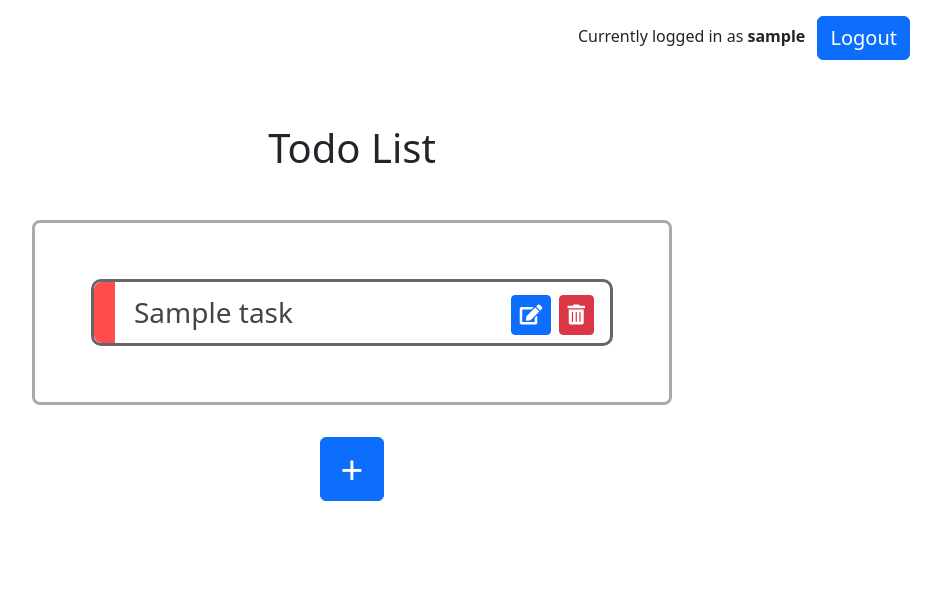
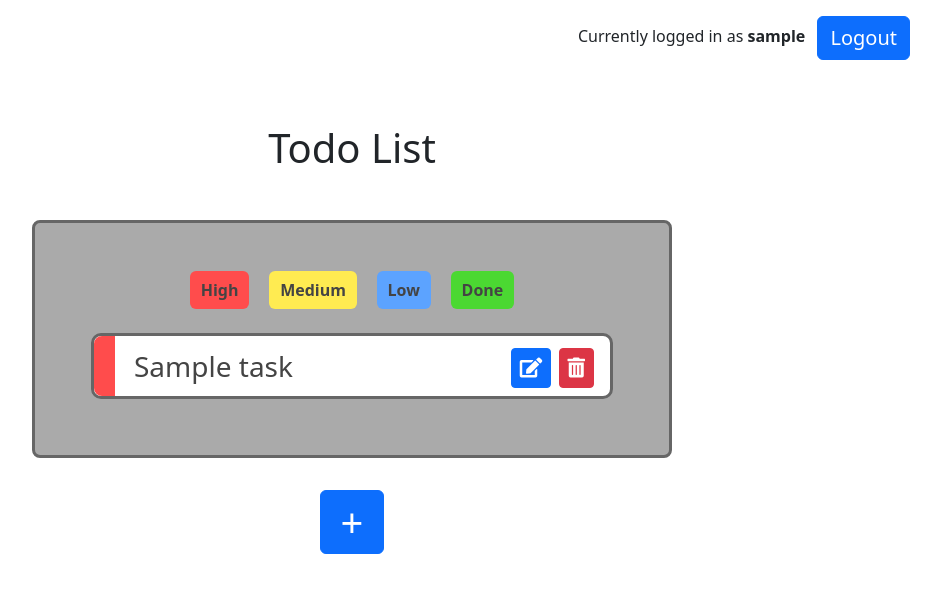
Before and after one commit to fredriknystrom/ResumePortfolio, a Django app: page /todo-list/tasks/ in a window 1280 px wide. Shown: the top 593 px of the page, without its empty margins (288-1229 px from the left). Run offline with Django 4.2, Linux system fonts and the light colour scheme; a user stored in the database is signed in; tables that the repository leaves empty hold one stand-in row (values such as "Sample post"); parts of the project's set-up code (start-up, migrations or seed data) failed here and were passed over; some libraries are stand-ins or nearby versions.

Commit message:
todolist legends

```diff
--- a/portfolioProject/todolist_app/static/css/todolist_app.css
+++ b/portfolioProject/todolist_app/static/css/todolist_app.css
@@ -27,8 +27,8 @@ a:hover {
     width: 80vh!important;
     border: solid;
     border-radius: 8px;
-    border-color: #AAAAAA;
-    padding: 24px;
+    border-color: #666666;
+    background-color: #AAAAAA;
 }
 
 .list-group-item {
@@ -37,7 +37,29 @@ a:hover {
     border-color: #666666;
 }
 
+.badge {
+    font-size: 16px!important;
+    padding: 2%!important;
+    color: #444444;
+}
+
 /* Define CSS classes for different status colors */
+.status-1-color {
+    background-color: rgb(255, 76, 76);
+}
+
+.status-2-color {
+    background-color: rgb(255, 235, 81);
+}
+
+.status-3-color {
+    background-color: rgb(92, 163, 255);
+}
+
+.status-4-color {
+    background-color: rgb(75, 216, 50);
+}
+
 .status-1::before {
     content: '';
     position: absolute;
--- a/portfolioProject/todolist_app/templates/todolist_app/task_list.html
+++ b/portfolioProject/todolist_app/templates/todolist_app/task_list.html
@@ -4,6 +4,13 @@
 <h2 class="fs-1 mb-5">Todo List</h2>
 {% if tasks %}
 <ul class="list-group p-5">
+     <!-- Legends for different statuses -->
+     <div class="mb-3">
+        <span class="badge status-1-color me-3">High</span>
+        <span class="badge status-2-color me-3">Medium</span>
+        <span class="badge status-3-color me-3">Low</span>
+        <span class="badge status-4-color">Done</span>
+    </div>
     {% for task in tasks %}
         <a href="{% url 'task_detail' task_id=task.id %}" class="text-decoration-none">
             <li class="list-group-item status-{{ task.status.lower }} d-flex justify-content-between align-items-center fs-3 m-2">
```
